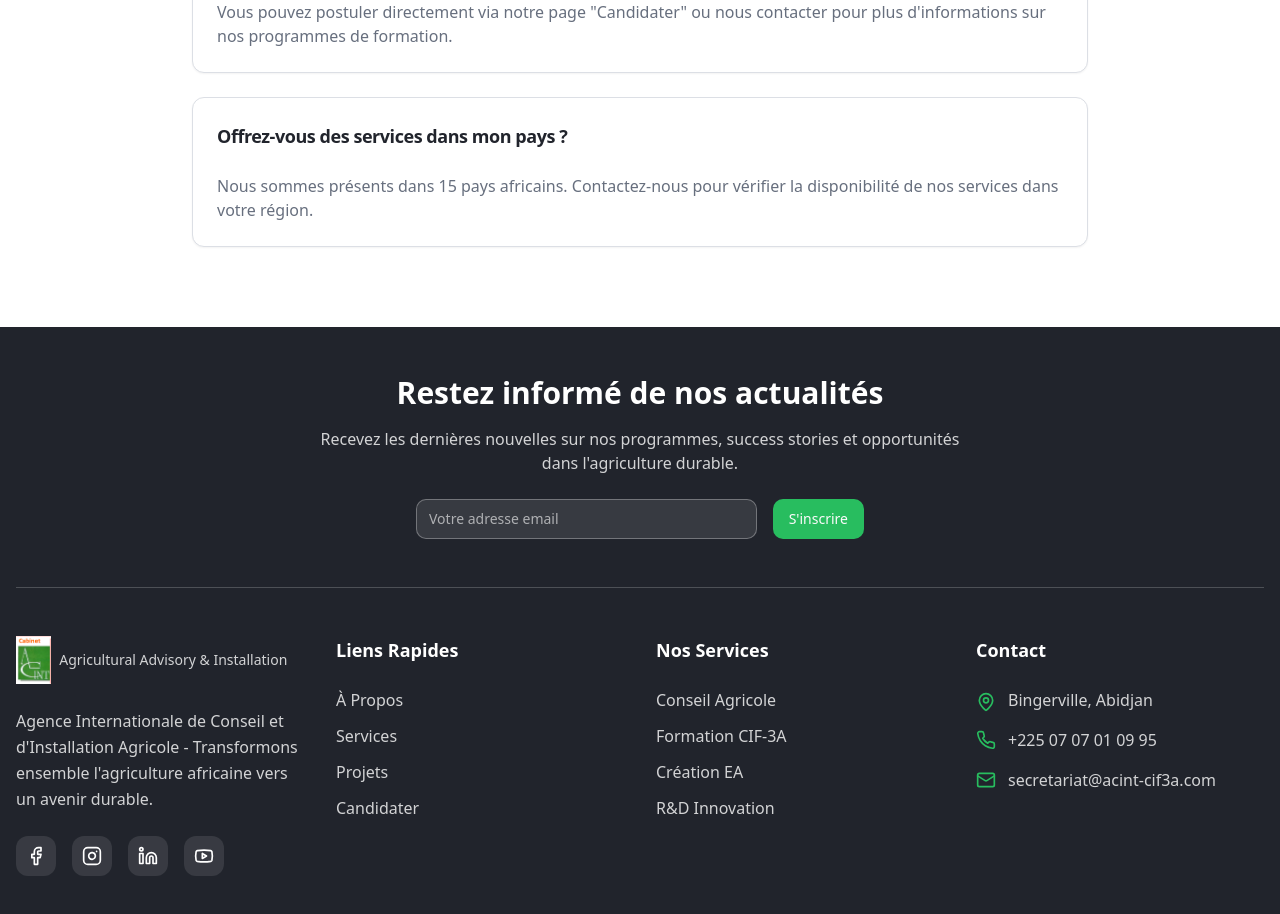
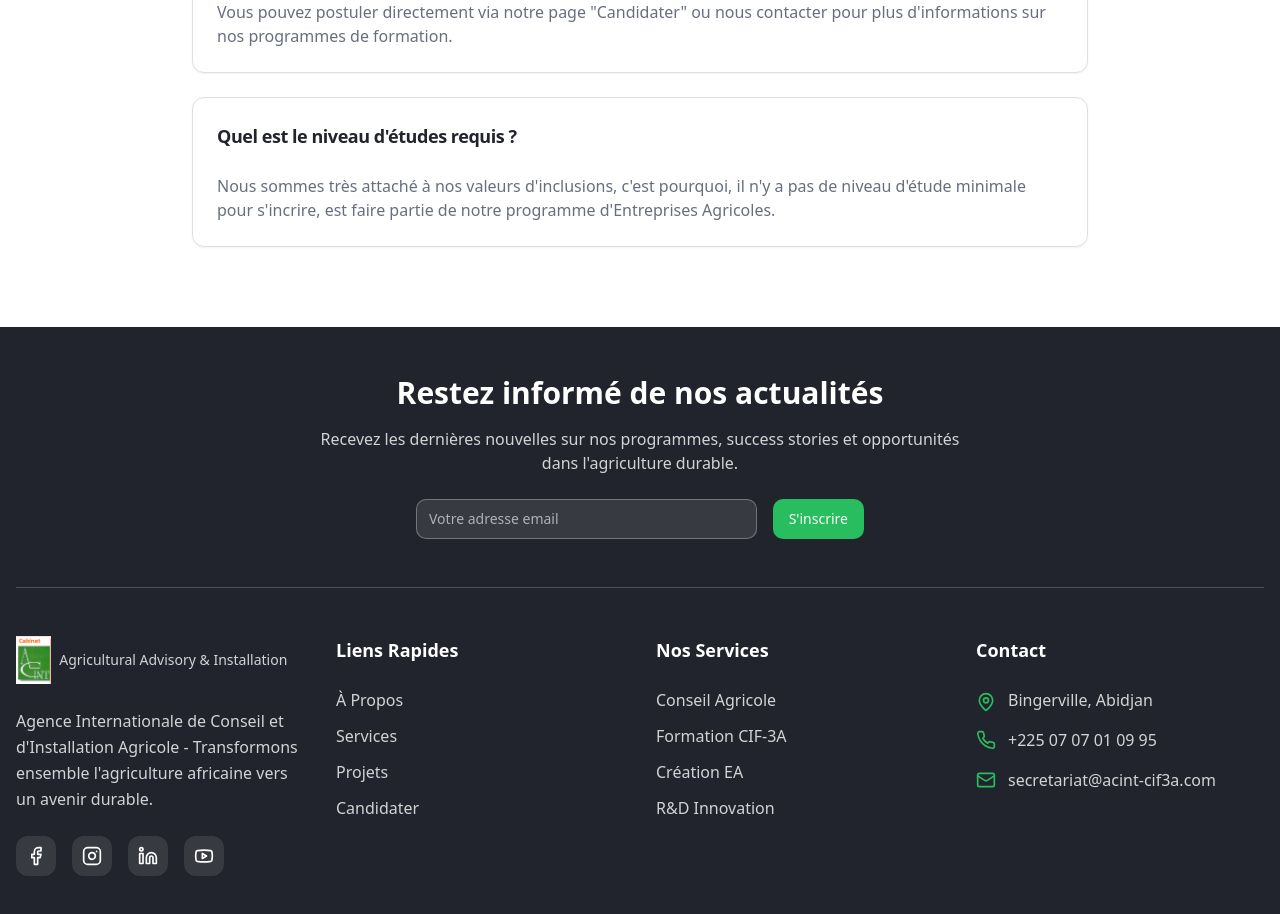
Before and after one commit to enexpharma/acint-grow-global, a React (Vite) app: page /contact in a window 1280 px wide. Shown: the part 2600-3514 px from the top of the page. Built offline with nearby package versions, Linux system fonts and the light colour scheme.

Commit message:
Update FAQ content
Replace "Offrez-vous des services dans mon pays ?" with "Quel est le niveau d'études requis ?" and add the corresponding answer regarding inclusion and no minimum study level for the Agricultural Enterprises program.

```diff
--- a/src/pages/Contact.tsx
+++ b/src/pages/Contact.tsx
@@ -290,12 +290,11 @@ const Contact = () => {
 
                 <Card>
                   <CardHeader>
-                    <CardTitle className="text-lg">Offrez-vous des services dans mon pays ?</CardTitle>
+                    <CardTitle className="text-lg">Quel est le niveau d'études requis ?</CardTitle>
                   </CardHeader>
                   <CardContent>
                     <p className="text-muted-foreground">
-                      Nous sommes présents dans 15 pays africains. Contactez-nous pour vérifier
-                      la disponibilité de nos services dans votre région.
+                      Nous sommes très attaché à nos valeurs d'inclusions, c'est pourquoi, il n'y a pas de niveau d'étude minimale pour s'incrire, est faire partie de notre programme d'Entreprises Agricoles.
                     </p>
                   </CardContent>
                 </Card>
```
